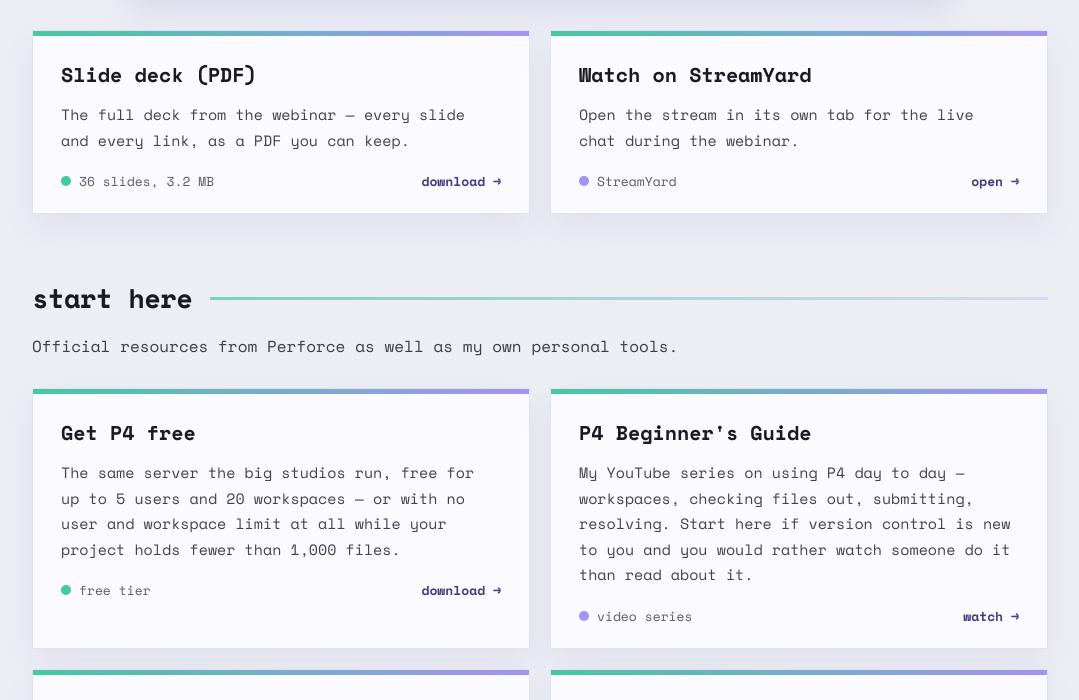
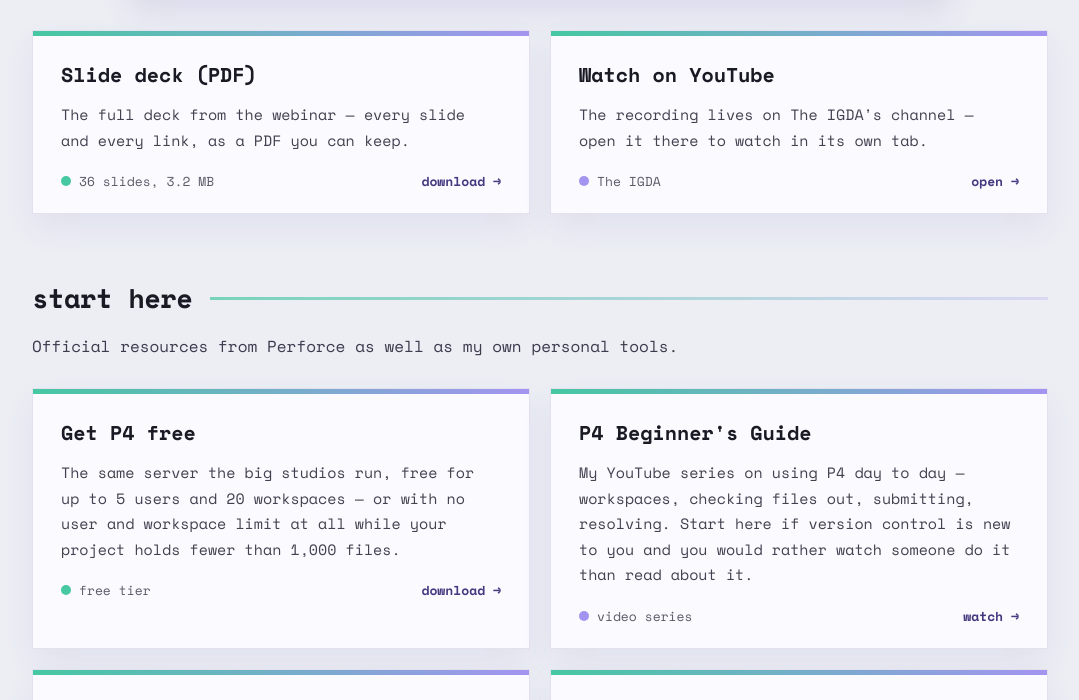
Before and after one commit to jase-perf/jase-perf.github.io, a Jekyll site: the page igda-2026/index.html, which Jekyll copies as it is, in a window 1280 px wide and 900 px high, scrolled down 984 px, cut to the strip 200-900 px from the top of the window. Shown: the whole strip, without its empty margins (100-1179 px from the left). Built offline with Jekyll 4.4.1, drawn with Linux system fonts in a browser that asks for light colours.

Commit message:
Embed IGDA's YouTube recording on the IGDA 2026 page
Replaces the StreamYard embed and watch card with the recording on
The IGDA's YouTube channel, and drops the YOUTUBE-SWAP notes.

Co-Authored-By: Claude Opus 5.5 <noreply@anthropic.com>

```diff
--- a/igda-2026/index.html
+++ b/igda-2026/index.html
@@ -287,8 +287,7 @@
         gap: 20px;
       }
 
-      /* Embedded stream — the StreamYard watch page for now, swapped for
-         IGDA's YouTube recording once it is posted (see YOUTUBE-SWAP below). */
+      /* Embedded YouTube recording of the talk. */
       .video-container {
         max-width: 820px;
         margin: 0 auto 28px;
@@ -640,29 +636,24 @@
               </div>
             </a>
 
-            <!-- YOUTUBE-SWAP: once IGDA posts the recording, point this href
-                 at https://www.youtube.com/watch?v=VIDEO_ID, rename the card
-                 "Watch on YouTube", reword the description to say the
-                 recording lives on IGDA's channel, and set the meta label to
-                 the channel name. -->
             <a
               class="card"
-              href="https://streamyard.com/watch/BYMV9XFs2Hpd"
+              href="https://www.youtube.com/watch?v=WN4ltM7fEQY"
               target="_blank"
               rel="noopener"
             >
               <div class="card-bar"></div>
               <div class="card-body">
                 <div class="card-name">
-                  <span class="glitch">Watch on StreamYard</span>
+                  <span class="glitch">Watch on YouTube</span>
                 </div>
                 <div class="card-desc">
-                  Open the stream in its own tab for the live chat during the
-                  webinar.
+                  The recording lives on The IGDA&#39;s channel — open it
+                  there to watch in its own tab.
                 </div>
                 <div class="card-meta">
                   <span class="dot" style="background: #a394f0"></span
-                  >StreamYard<span class="spacer"></span
+                  >The IGDA<span class="spacer"></span
                   ><span class="glitch cta">open →</span>
                 </div>
               </div>
```
Also changed, not shown: other parts of igda-2026/index.html (+3 -6 lines).
